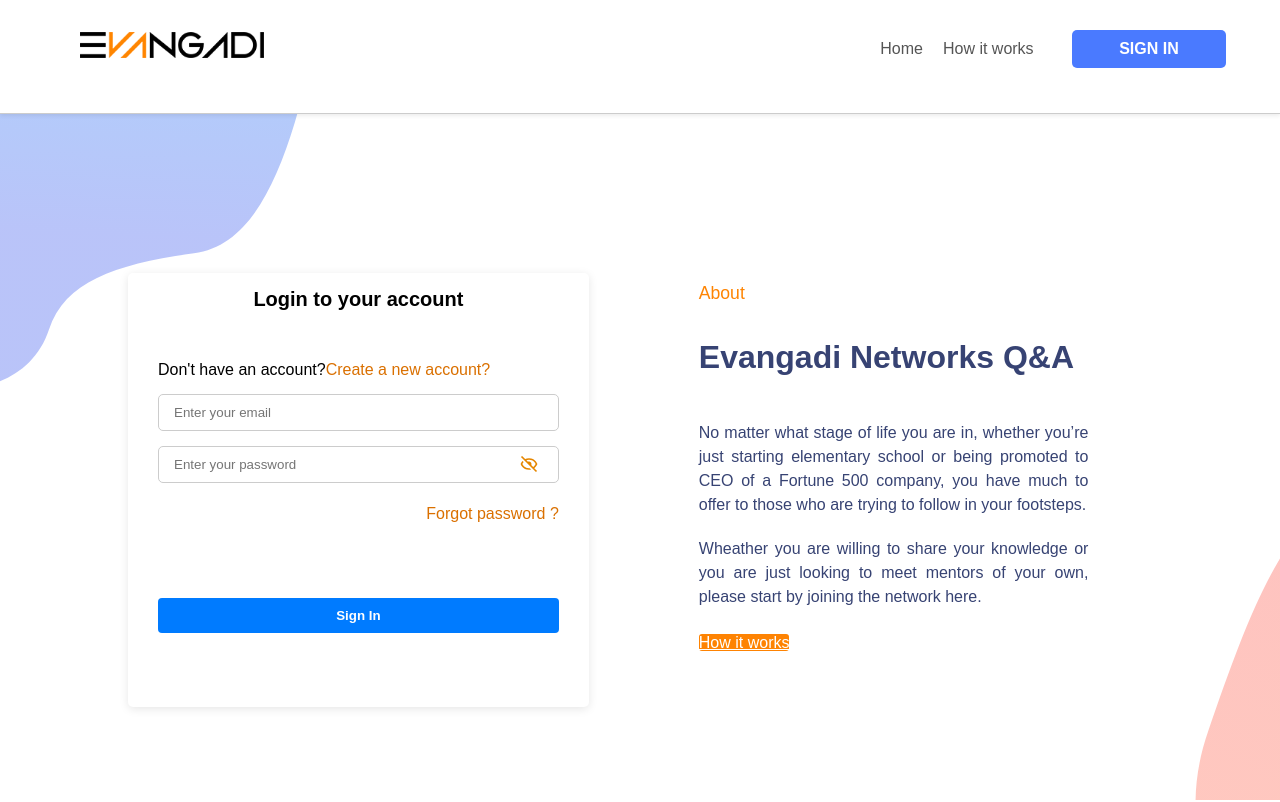
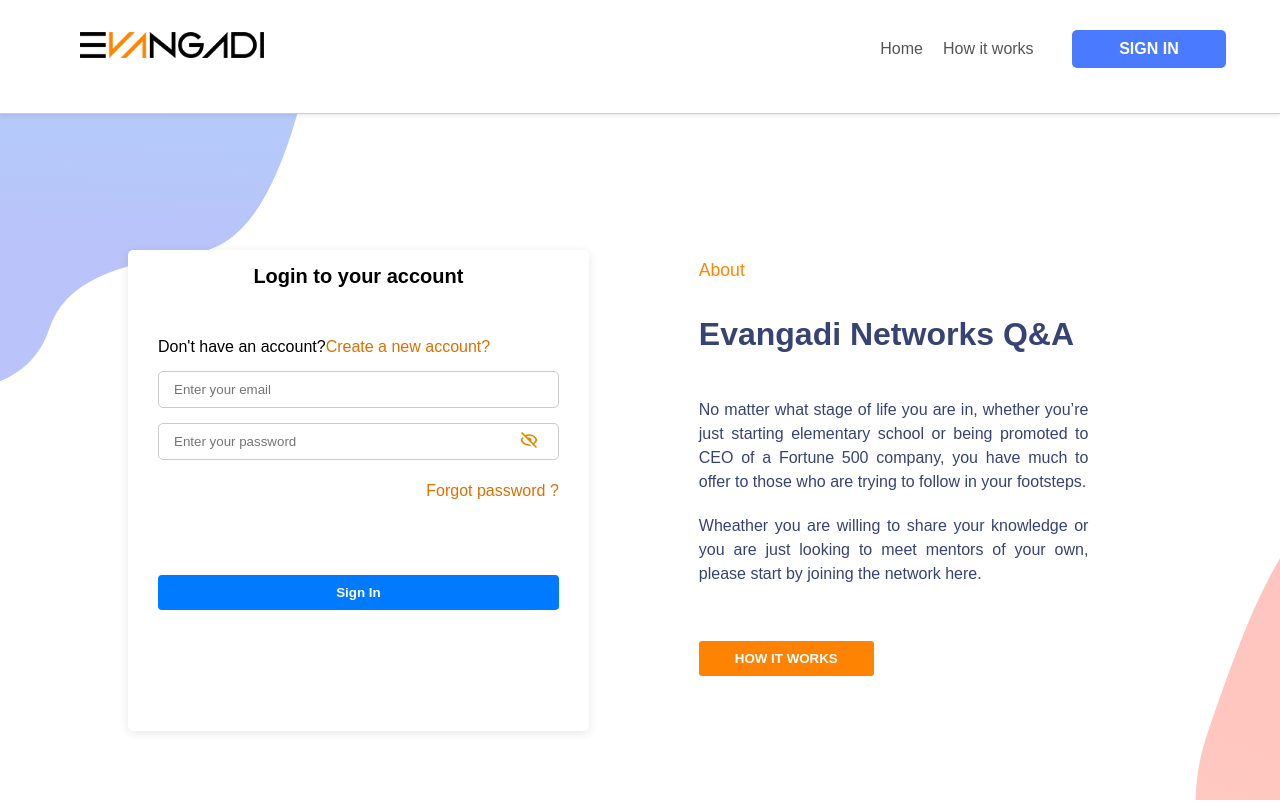
Before and after one commit to selam24/Evangadi-Forum-APP, a React (Vite) app: page /login in a window 1280 px wide. Shown: the top 802 px of the page. Built offline with nearby package versions, Linux system fonts and the light colour scheme; no server answers.

Commit message:
commit 3

```diff
--- a/src/Components/About/About.jsx
+++ b/src/Components/About/About.jsx
@@ -1,6 +1,5 @@
 import React from "react";
 import classes from "./about.module.css";
-import { Link } from "react-router-dom";
 
 const About = () => {
   return (
@@ -28,8 +27,8 @@ const About = () => {
           </p>
         </div>
         <div>
-          <a href="/how-it-works" className={classes.about_btn}>
-            How it works
+          <a href="/how-it-works">
+            <button className={classes.about_btn}>HOW IT WORKS</button>
           </a>
         </div>
       </section>
```
